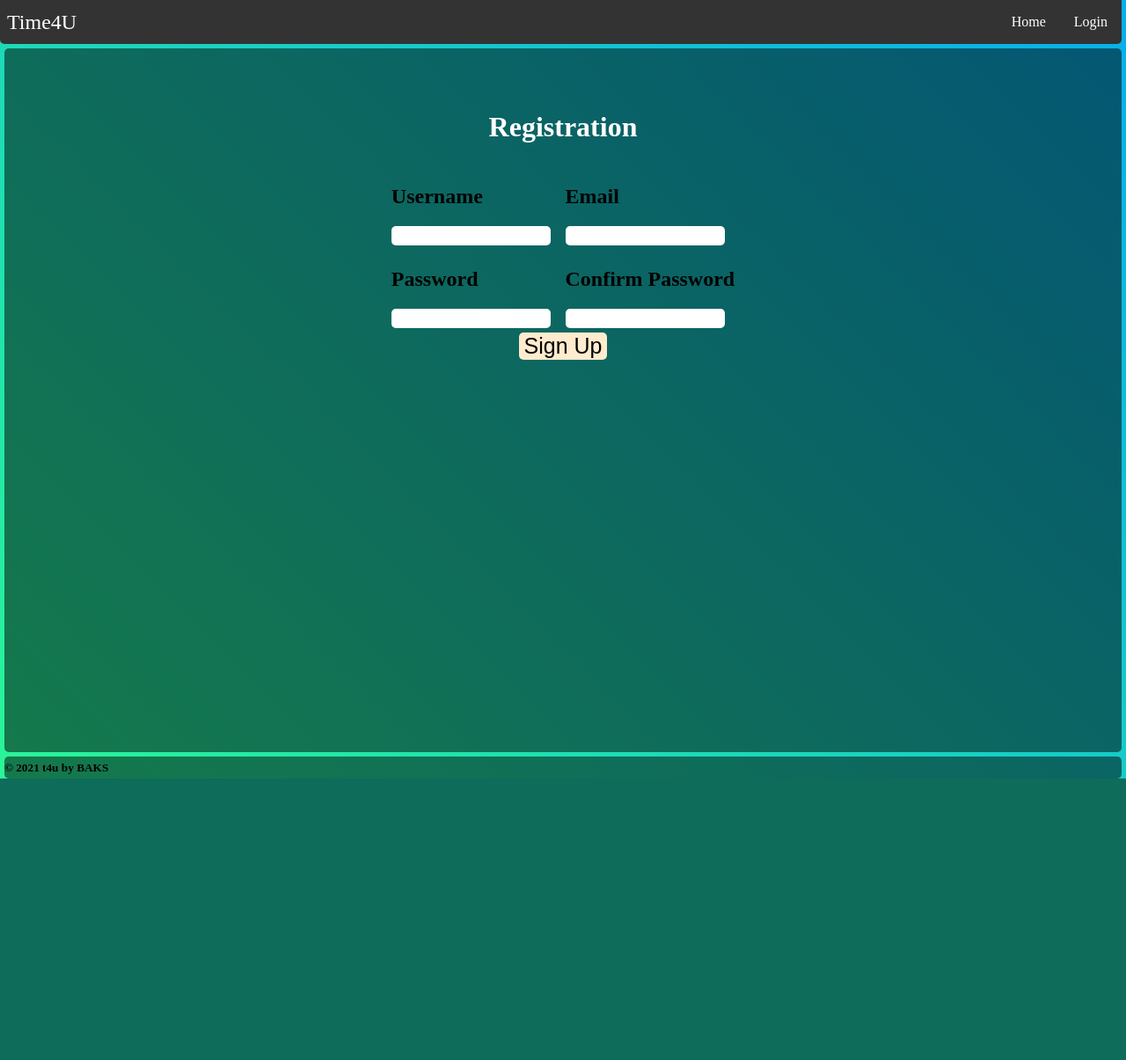
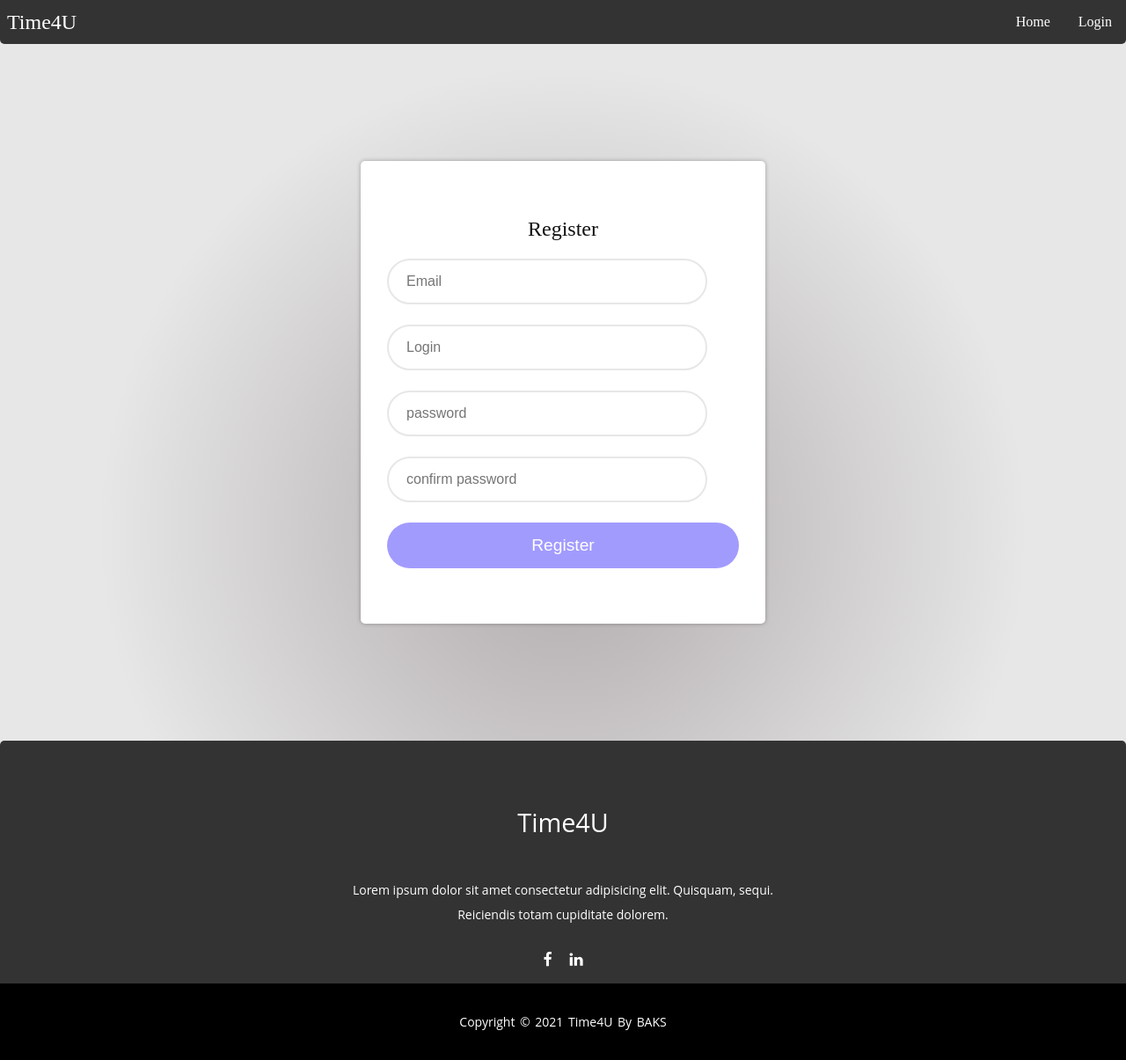
Before and after one commit to Aadiss/Time4u, a Flask app: page / in a window 1280 px wide. Shown: the whole page at 88% size. Before the commit the page ends 885 px from the top, so only its background shows below. Run offline with Flask 2, Linux system fonts and the light colour scheme.

Commit message:
register form finished

```diff
--- a/website/static/styles.css
+++ b/website/static/styles.css
@@ -1,8 +1,12 @@
 body {
-    background-color: #08AEEA;
-    background-image: linear-gradient(225deg, #08AEEA 0%, #2AF598 100%);
+    background: rgb(175,169,172);
+    background: radial-gradient(circle, rgba(175,169,172,1) 0%, rgba(231,231,231,1) 60%);
     margin: 0;
     padding: 0;
+    min-height: 100vh;
+    display: flex;
+    flex-direction: column;
+    box-sizing: border-box;
 }
 
 /* header styling */
@@ -15,7 +19,6 @@ body {
   color: white;
   border-bottom-right-radius: 5px;
   border-bottom-left-radius: 5px;
-  margin-right: 5px;
 }
 
 .brand-title {
@@ -96,141 +99,155 @@ body {
 }
 
 /* footer styling */
-.footer {
-    background-color: rgba(0, 0, 0, 0.5);
-    border-radius: 5px;
-    display: flex;
-    align-items: center;
-    height: 25px;
-    margin-top: 5px;
-    margin-left: 5px;
-    margin-right: 5px;
+footer {
+  background: #333;
+  height: auto;
+  width: 100vw;
+  font-family: "Open Sans";
+  padding-top: 40px;
+  color: white;
+  border-top-left-radius: 5px;
+  border-top-right-radius: 5px;
 }
 
-
-/* register styling */
-.register-container {
-    background-color: rgba(124, 57, 57, 0.0);
-    border-radius: 5px;
-    display: flex;
-    justify-content: center;
-    align-items: center;
-    margin-top: 50px;
+.footer-content {
+  display: flex;
+  align-items: center;
+  justify-content: center;
+  flex-direction: column;
+  text-align: center;
 }
 
-.in-form-wrapper .h1 {
-  grid-area: h1;
-  display: flex;
-  justify-content: center;
+.footer-content h3 {
+  font-size: 1.8rem;
+  font-weight: 400;
+  text-transform: capitalize;
+  line-height: 3rem;
 }
 
-.in-form-wrapper .h1 h1 {
+.footer-content p {
+  max-width: 500px;
+  margin: 10px auto;
+  line-height: 28px;
+  font-size: 14px;
+}
+
+.socials {
+  list-style: none;
+  display: flex;
+  align-items: center;
+  justify-content: center;
+  margin: 1rem 0 1rem 0;
+  padding: 0;
+}
+
+.socials li {
+  margin: 0 10px;
+}
+
+.socials a {
+  text-decoration: none;
   color: white;
 }
 
-.in-form-wrapper .username {
-  grid-area: username;
+.socials a i {
+  font-size: 1.1rem;
+  transition: color .4ease;
 }
 
-.in-form-wrapper .username input {
-  border-radius: 5px;
-  border: none;
-  height: 20px;
+.socials a:hover i {
+  color: aqua;
 }
 
-.in-form-wrapper .email {
-  grid-area: email;
+.footer-bottom {
+  background: black;
+  width: 100vw;
+  padding: 20px 0;
+  text-align: center;
 }
 
-.in-form-wrapper .email input {
-  border-radius: 5px;
-  border: none;
-  height: 20px;
+.footer-bottom p {
+  font-size: 14px;
+  word-spacing: 2px;
+  text-transform: capitalize;
 }
 
-.in-form-wrapper .password1 {
-  grid-area: password1;
+.footer-bottom spam {
+  text-transform: uppercase;
+  opacity: .4;
+  font-weight: 200;
 }
 
-.in-form-wrapper .password1 input {
-  border-radius: 5px;
-  border: none;
-  height: 20px;
+/* register form */
+.register-wrapper {
+  height: 99vh;
+  display: flex;
+  justify-content: center;
+  align-items: center;
 }
 
-.in-form-wrapper .password2 {
-  grid-area: password2;
+.register-wrapper .container {
+  width: 400px;
+  min-height: 400px;
+  background: white;
+  border-radius: 5px;
+  box-shadow: 0 0 5px rgba(0, 0, 0, .3);
+  padding: 40px 30px;
 }
 
-.in-form-wrapper .password2 input {
-  border-radius: 5px;
-  border: none;
-  height: 20px;
+.register-wrapper .container .login-label {
+  color: #111;
+  font-weight: 500;
+  font-size: 1.5rem;
+  text-align: center;
+  margin-bottom: 20px;
+  display: block;
+  text-transform: capitalize;
 }
 
-.in-form-wrapper .form-button {
-  grid-area: form-button;
-  display: flex;
-  justify-content: center;
+.register-wrapper .container .input-group {
+  width: 100%;
+  height: 50px;
+  margin-bottom: 25px;
 }
 
-.in-form-wrapper .form-button button {
-  background-color: blanchedalmond;
-  border-radius: 5px;
-  font-size: 25px;
-  border: none;
-  margin-bottom: 5px;
+.register-wrapper .container .input-group input {
+  border: 2px solid #e7e7e7;
+  width: 80%;
+  padding: 15px 20px;
+  font-size: 1rem;
+  border-radius: 30px;
+  background: transparent;
+  outline: none;
+  transition: .3s;
 }
 
-.in-form-wrapper {
-    display: grid;
-    grid-template-columns: 1fr 1fr;
-    grid-template-rows: 1fr;
-    gap: 5px;
-    grid-template-areas:
-    "h1 h1"
-    "username email"
-    "password1 password2"
-    "form-button form-button";
+.register-wrapper .container .input-group input:focus {
+  border-color: #a29bfe;
 }
 
-/*-----*/
-
-.content {
-    background-color: rgba(0, 0, 0, 0.5);
-    grid-area: content;
-    border-radius: 5px;
+.register-wrapper .container .input-group .btn {
+  display: block;
+  width: 100%;
+  padding: 15px 20px;
+  text-align: center;
+  border: none;
+  background: #a29bfe;
+  outline: none;
+  border-radius: 30px;
+  font-size: 1.2rem;
+  color: white;
+  cursor: pointer;
+  transition: .3s;
 }
 
-.sidebar {
-    background-color: yellow;
-    grid-area: sidebar;
+.register-wrapper .container .input-group .btn:hover {
+  transform: translateY(-5px);
+  background: #6c5ce7;
 }
 
-.main-container {
-    background-color: blue;
-    grid-area: main-container;
+@media (max-width: 430px) {
+  .register-wrapper .container {
+    width: 300px;
+  }
 }
-
-.content-wrapper {
-    display: grid;
-    grid-template-columns: auto 1fr;
-    grid-template-rows: 1fr;
-    grid-template-areas:
-    "sidebar main-container";
-    height: 100%;
-    gap: 5px;
-}
-
-.wrapper {
-    display: grid;
-    grid-template-columns: 1fr;
-    grid-template-rows: 1fr;
-    height: 100vh;
-    grid-template-areas:
-    "content";
-    gap: 5px;
-    margin-top: 5px;
-    margin-left: 5px;
-    margin-right: 5px;
-}
--- a/website/templates/base.html
+++ b/website/templates/base.html
@@ -5,6 +5,7 @@
     <meta http-equiv="X-UA-Compatible" content="IE=edge">
     <meta name="viewport" content="width=device-width, initial-scale=1.0">
     <link rel="stylesheet" type="text/css" href="{{ url_for('static', filename='styles.css') }}">
+    <link rel="stylesheet" href="https://stackpath.bootstrapcdn.com/font-awesome/4.7.0/css/font-awesome.min.css">
     <title>{% block title %}{% endblock %}</title>
 </head>
 <body>
@@ -28,32 +29,22 @@
             </ul>
         </div>
     </nav>
-    {% with messages = get_flashed_messages(with_categories=True) %}
-        {% if messages %}
-                {% for category, message in messages %}
-                    {% if category == "error" %}
-                        <div class="alert alert-danger alter-dismissible fade show message-div" role="alert" style="margin-left: 5px; margin-right: 5px;">
-                            {{ message }}
-                            <button type="button" class="btn-close" data-bs-dismiss="alert"></button>
-                        </div>
-                    {% else %}
-                        <div class="alert alert-success alter-dismissible fade show message-div" role="alert" style="margin-left: 5px; margin-right: 5px;">
-                            {{ message }}
-                            <button type="button" class="btn-close" data-bs-dismiss="alert"></button>
-                        </div>
-                    {% endif %}
-                {% endfor %}
-        {% endif %}
-    {% endwith %}
-    <div class="wrapper">
-        <div class="content">
-            {% block content %}{% endblock %}
+
+    {% block content %}{% endblock %}
+
+    <footer>
+        <div class="footer-content">
+            <h3>Time4U</h3>
+            <p>Lorem ipsum dolor sit amet consectetur adipisicing elit. Quisquam, sequi. Reiciendis totam cupiditate dolorem.</p>
+            <ul class="socials">
+                <li><a href=""><i class="fa fa-facebook"></i></a></li>
+                <li><a href=""><i class="fa fa-linkedin"></i></a></li>
+            </ul>
         </div>
-    </div>
-
-    <div class="footer">
-        <h5 class="footer-h5">&copy; 2021 t4u by BAKS</h5>
-    </div>
+        <div class="footer-bottom">
+            <p>copyright &copy; 2021 Time4U by <span>BAKS</span></p>
+        </div>
+    </footer>
     <script type="text/javascript"
     src="{{ url_for('static', filename='script.js') }}"></script>
 </body>
--- a/website/templates/index.html
+++ b/website/templates/index.html
@@ -2,42 +2,31 @@
 {% block title %}Registration{% endblock %}
 {% block content %}
     {% if user.is_authenticated %}
-        <div class="content-wrapper">
-            <div class="sidebar">
-                sidebar
-            </div>
-            <div class="main-container">
-                content
-            </div>
-        </div>
+    <div class="user-wrapper">
+
+    </div>
     {% else %}
-        <div class="register-container">
-            <form method="POST"  class="register-form">
-                <div class="in-form-wrapper">
-                    <div class="h1">
-                        <h1>Registration</h1>
-                    </div>
-                    <div class="username">
-                        <h2>Username</h2>
-                        <input type="text" id="username" name="username">
-                    </div>
-                    <div class="email">
-                        <h2>Email</h2>
-                        <input type="text" id="email" name="email">
-                    </div>
-                    <div class="password1">
-                        <h2>Password</h2>
-                        <input type="password" name="password1" id="password1">
-                    </div>
-                    <div class="password2">
-                        <h2>Confirm Password</h2>
-                        <input type="password" name="password2" id="password2">
-                    </div>
-                    <div class="form-button">
-                        <button type="submit">Sign Up</button>
-                    </div>
+    <div class="register-wrapper">
+        <div class="container">
+            <form action="" method="POST" class="register-form">
+                <p class="login-label">Register</p>
+                <div class="input-group">
+                    <input type="email" placeholder="Email" name="email" id="email">
+                </div>
+                <div class="input-group">
+                    <input type="login" placeholder="Login" name="login" id="login">
+                </div>
+                <div class="input-group">
+                    <input type="password" name="password1" id="password1" placeholder="password">
+                </div>
+                <div class="input-group">
+                    <input type="password"  name="password2" id="password2" placeholder="confirm password">
+                </div>
+                <div class="input-group">
+                    <button class="btn" type="submit">Register</button>
                 </div>
             </form>
         </div>
+    </div>
     {% endif %}
 {% endblock %}
```
